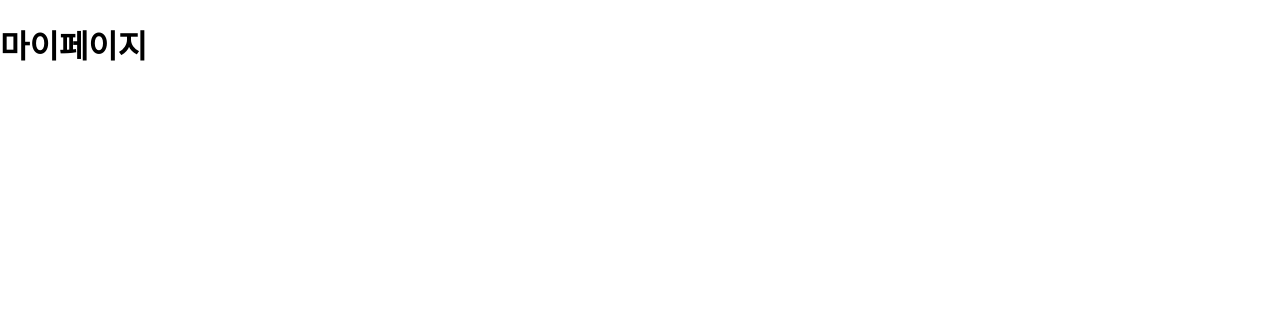
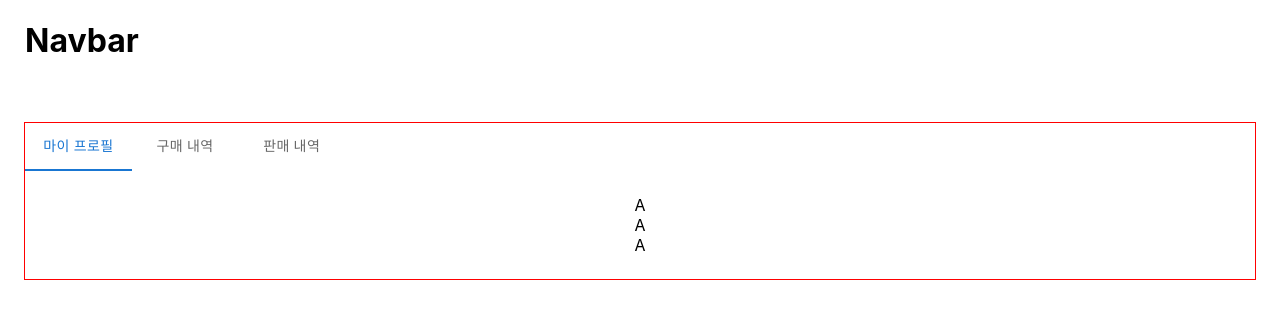
Before and after one commit to TradeWebProject/trade_web_project, a React (Create React App) app in the folder tradeweb/: page /my-page in a window 1280 px wide. Shown: the top 318 px of the page. Built offline with nearby package versions, Linux system fonts and the light colour scheme; the HTML template or start-up script is replaced by a standard one.

Commit message:
마이페이지 MUI 적용하여 Tab 형식으로 만들준비 세팅

```diff
--- a/tradeweb/package.json
+++ b/tradeweb/package.json
@@ -3,6 +3,10 @@
   "version": "0.1.0",
   "private": true,
   "dependencies": {
+    "@emotion/react": "^11.11.4",
+    "@emotion/styled": "^11.11.5",
+    "@mui/material": "^5.15.19",
+    "@mui/styled-engine-sc": "^6.0.0-alpha.18",
     "@testing-library/jest-dom": "^5.17.0",
     "@testing-library/react": "^13.4.0",
     "@testing-library/user-event": "^13.5.0",
--- a/tradeweb/src/pages/myPage/MyPage.js
+++ b/tradeweb/src/pages/myPage/MyPage.js
@@ -1,12 +1,115 @@
-import React from 'react';
-import styled from "styled-components";
+import React, { useState } from 'react';
+// import styled from "styled-components";
+// import { styled } from '@mui/system';
+import styled from '@emotion/styled';
 
+import {Box, Tab, Tabs, Button  } from "@mui/material";
 const MyPage = () => {
+    const [currentTabIndex, setCurrentTabIndex] = useState(0);
+
+    const handleTabChange = (e, tabIndex) => {
+        console.log(tabIndex);
+        setCurrentTabIndex(tabIndex);
+    };
+
     return (
-        <div>
-            <h1>마이페이지</h1>
-        </div>
+        <ContentLayout>
+            <NavWrapper>
+                <h1>Navbar</h1>
+            </NavWrapper>
+            <Wrapper>
+                <Box sx={{display: 'flex', alignItems: 'flex-start', width: 1230}}>
+                    <Tabs value={currentTabIndex} onChange={handleTabChange} variant="fullWidth">
+                        <Tab style={{width: '140px'}} label='마이 프로필' />
+                        <Tab label='구매 내역' />
+                        <Tab label='판매 내역' />
+                    </Tabs>
+                </Box>
+                {currentTabIndex === 0 && (
+                    <Box sx={{ p: 3 }}>
+                        <div>A</div>
+                        <div>A</div>
+                        <div>A</div>
+                    </Box>
+                )}
+                {currentTabIndex === 1 && (
+                    <Box sx={{ p: 3 }}>
+                        <div>B</div>
+                        <div>B</div>
+                        <div>B</div>
+                    </Box>
+                )}
+                {currentTabIndex === 2 && (
+                    <Box sx={{ p: 3 }}>
+                        <BoxWrapper>
+                            <ButtonWrapper>
+                                <Button  sx={{ mr: 2 }} variant="contained" size="medium">
+                                    상품 등록
+                                </Button>
+                            </ButtonWrapper>
+                            <ContentWrapper>
+                                <div>
+                                    <Tab style={{width: '160px'}} label='상품 관리'/>
+                                    <Tab style={{width: '160px'}} label='상품판매 현황'/>
+                                    <Tab style={{width: '160px'}} label='리뷰 관리'/>
+                                </div>
+                                <div>
+                                    It is a long established fact that a reader will be distracted by the readable content of a page when looking at its layout. The point of using Lorem Ipsum is that it has a more-or-less normal distribution of letters, as opposed to using 'Content here, content here', making it look like readable English. Many desktop publishing packages and web page editors now use Lorem Ipsum as their default model text, and a search for 'lorem ipsum' will uncover many web sites still in their infancy. Various versions have evolved over the years, sometimes by accident, sometimes on purpose (injected humour and the like).
+                                </div>
+                            </ContentWrapper>
+                        </BoxWrapper>
+                    </Box>
+                )}
+            </Wrapper>
+        </ContentLayout>
     );
 };
 
 export default MyPage;
+
+const ContentLayout = styled.div`
+    width: 100%;
+    height: 100%;
+    display: flex;
+    justify-content: center;
+    align-items: center;
+    flex-direction: column;
+`;
+
+const NavWrapper = styled.div`
+    width: 1230px;
+    display: flex;
+    justify-content: space-between;
+    align-items: center;
+`;
+
+const Wrapper = styled.div`
+    width: 1230px;
+    height: fit-content;
+    display: flex;
+    flex-direction: column;
+    align-items: center;
+    border: 1px solid red;
+    margin-top: 40px;
+`;
+
+const BoxWrapper = styled.div`
+    width: 1230px;
+    display: flex;
+    flex-direction: column;
+    align-item: center;
+`;
+
+const ButtonWrapper = styled.div`
+    width: 1230px;
+    margin-right: 10px;
+    display: flex;
+    justify-content: flex-end;
+    border: 1px solid green;
+`;
+
+const ContentWrapper = styled.div`
+    width: 1230px;
+    display: flex;
+    justify-content: space-around;
+`;
```
Also changed, not shown: 2 other files (tests, documents, lock files or other folders).
